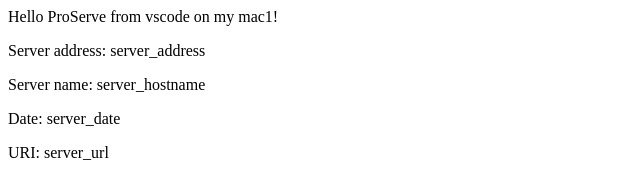
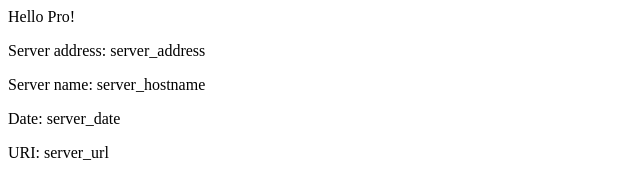
Before and after one commit to mailjunze/eks-gitops-sampleapp, a plain HTML site: page src/index.html in a window 1280 px wide. Shown: the whole page, without its empty margins (0-640 px from the left). Drawn offline with Linux system fonts and the light colour scheme.

Commit message:
Update default

```diff
--- a/src/index.html
+++ b/src/index.html
@@ -2,7 +2,7 @@
 <title>Hello Junze</title>
 </head>
 <div class="info">
-<h>Hello ProServe from vscode on my mac1!</h>
+<h>Hello Pro!</h>
 <p><span>Server&nbsp;address:</span> <span>server_address</span></p>
 <p><span>Server&nbsp;name:</span> <span>server_hostname</span></p>
 <p class="smaller"><span>Date:</span> <span>server_date</span></p>
```
